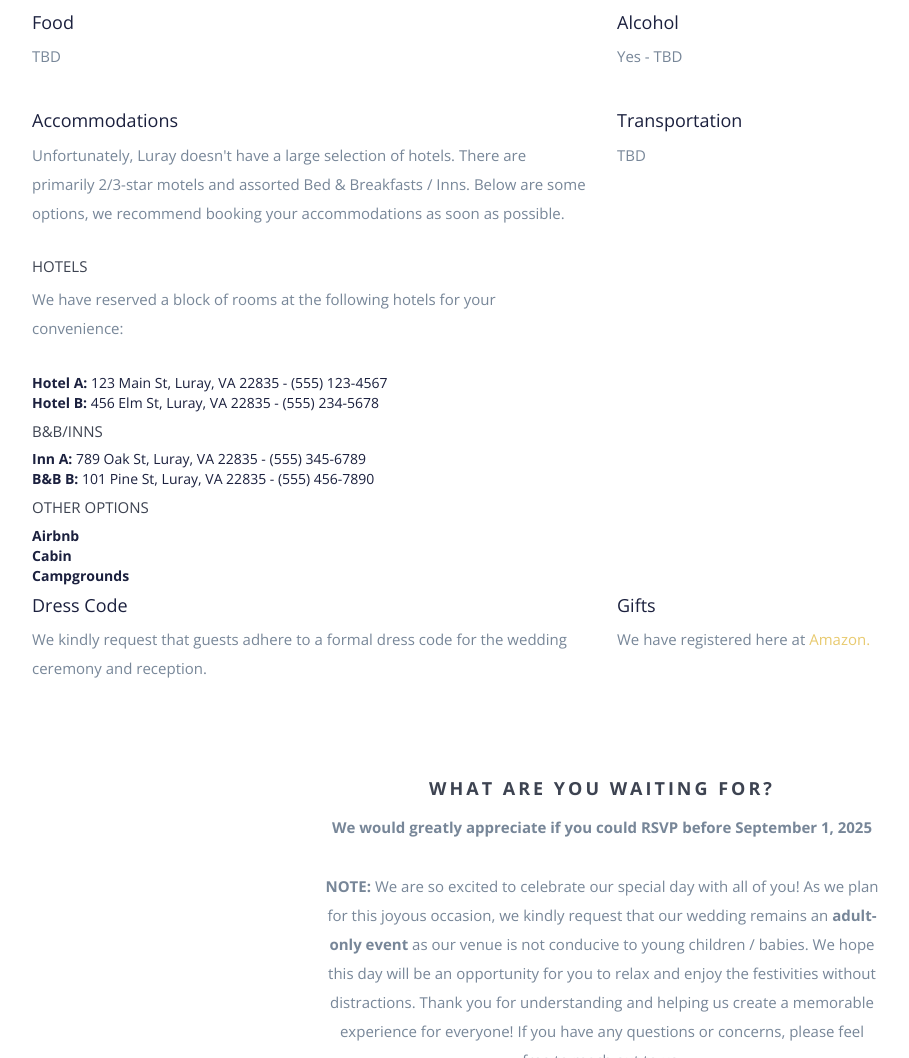
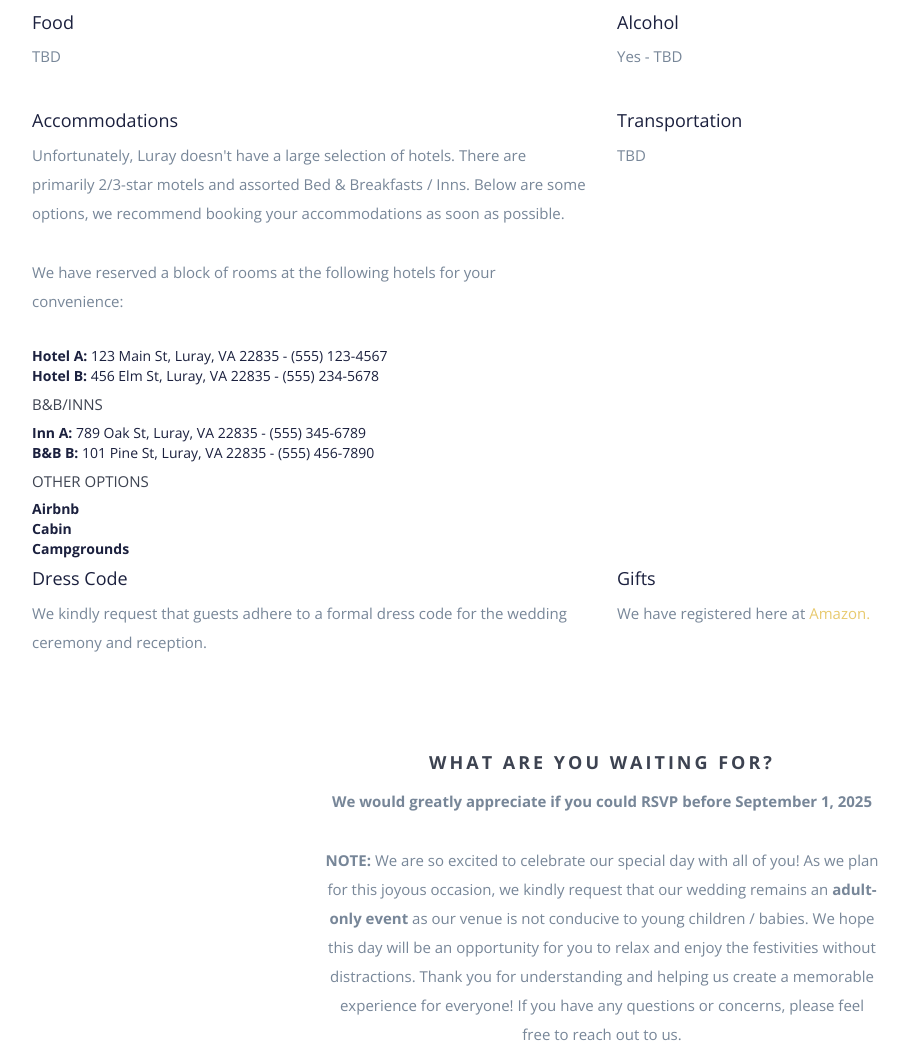
Before and after one commit to seth-robert-perts/wedding-website, a website: page index.html in a window 1280 px wide. Shown: the part 2967-4025 px from the top of the page, without its empty margins (38-947 px from the left). Drawn offline with nearby package versions, Linux system fonts and the light colour scheme; some packages are replaced by stand-ins of ours; files whose address does not match are found by name.

Commit message:
accommodations

```diff
--- a/index.html
+++ b/index.html
@@ -419,8 +419,6 @@
                     <li>Hotel B - Address, Phone Number</li>
                 </ul> -->
                 <p>Unfortunately, Luray doesn't have a large selection of hotels. There are primarily 2/3-star motels and assorted Bed & Breakfasts / Inns. Below are some options, we recommend booking your accommodations as soon as possible.</p>
-
-                <h5>Hotels</h5>
                 <p>We have reserved a block of rooms at the following hotels for your convenience:</p>
                 <ul>
                     <li><strong>Hotel A:</strong> 123 Main St, Luray, VA 22835 - (555) 123-4567</li>
```
